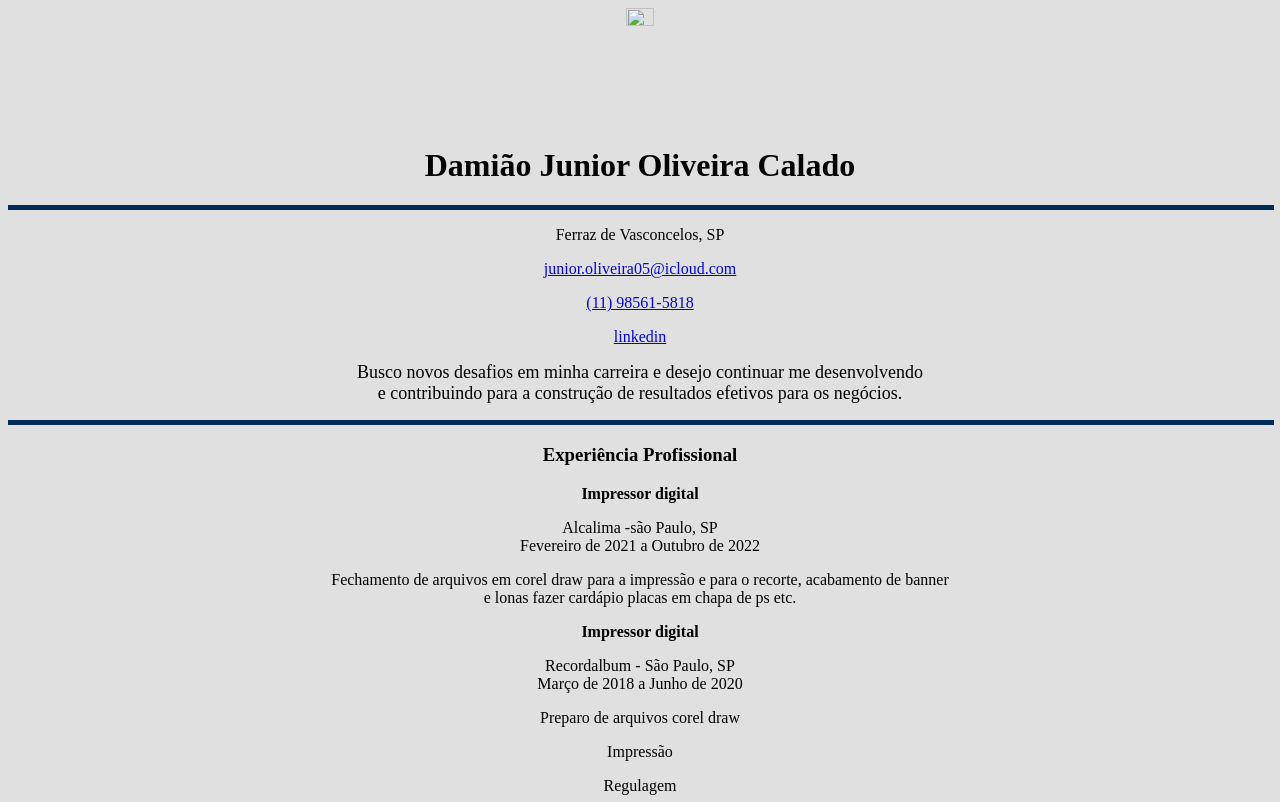
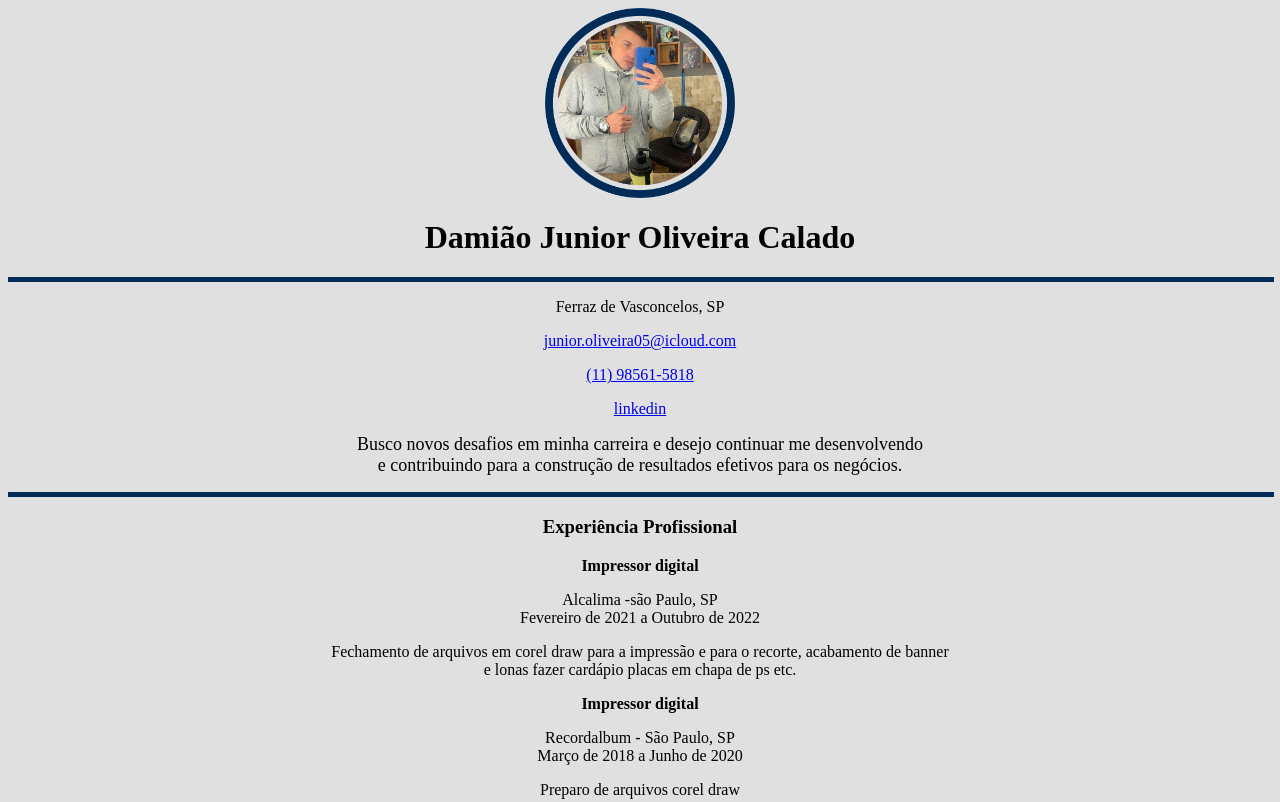
Before and after one commit to juninho-Oliveira/atividade_cv, a plain HTML site: page index.html in a window 1280 px wide. Shown: the top 802 px of the page. Drawn offline with Linux system fonts and the light colour scheme.

Commit message:
salvando o caminho
salvando o caminho

```diff
--- a/index.html
+++ b/index.html
@@ -8,7 +8,7 @@
 <body bgcolor="#E0E0E0">
 <center>
 <img
-	src="imagem1.png"
+	src="imagens/perfil.png"
 	alt="foto do perfil"
 	width="15%">
 <h1><font size="6">Damião Junior Oliveira Calado</font></h1>
```
